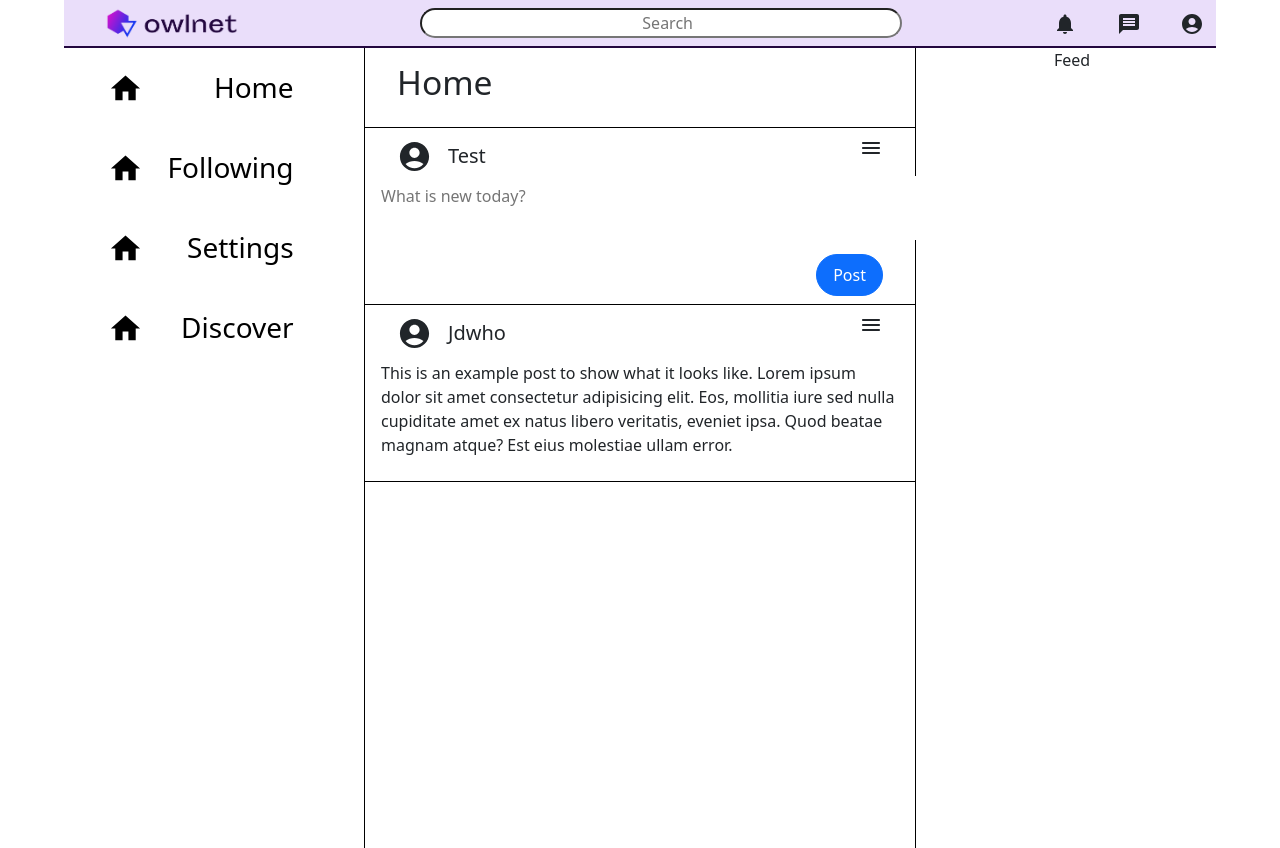
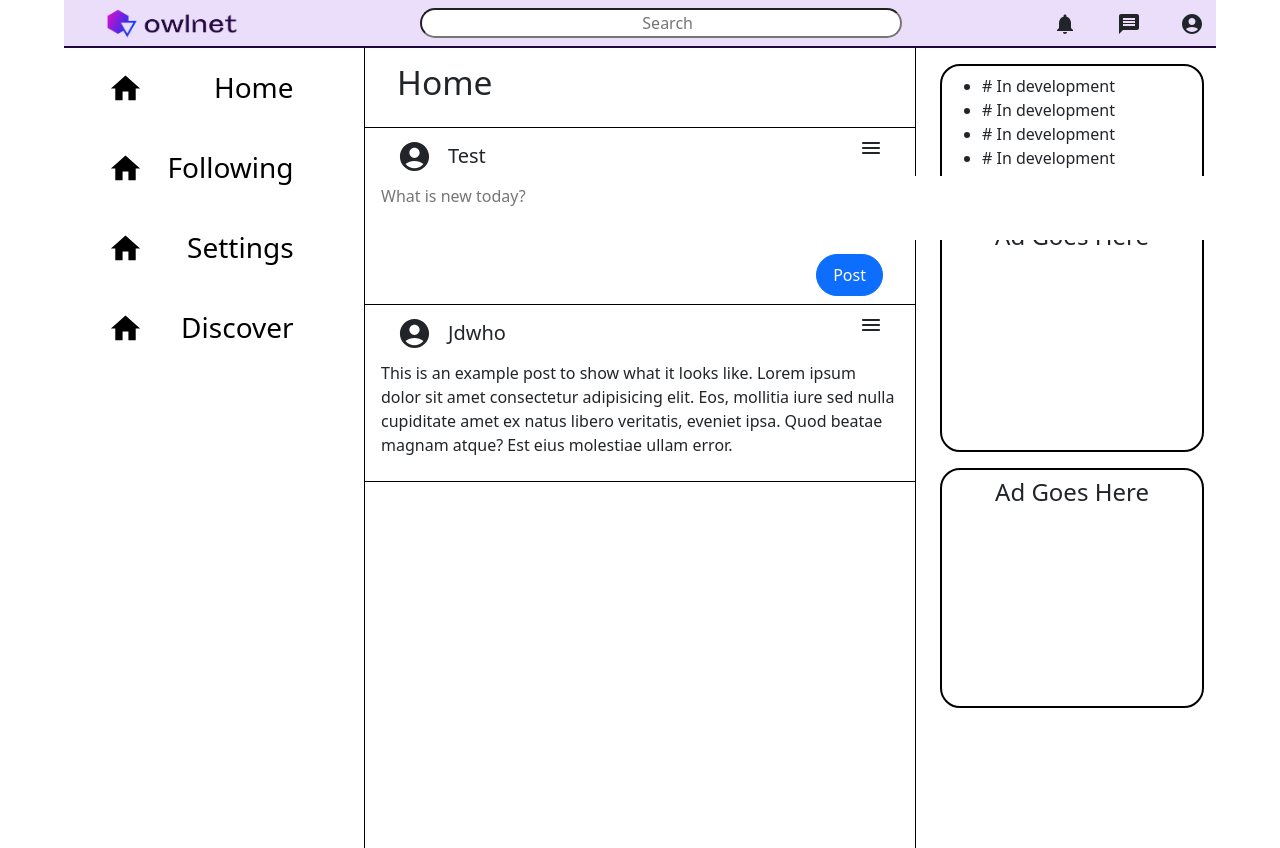
Before and after one commit to j-m-smith426/Owlnet-js, a React (Vite) app: page /messages in a window 1280 px wide. Shown: the top 848 px of the page. Built offline with nearby package versions, Linux system fonts and the light colour scheme.

Commit message:
Placeholders for content on the right

```diff
--- a/src/App.css
+++ b/src/App.css
@@ -20,6 +20,19 @@
 .full{
   width: 90vw;
   height: auto;
+}
+
+.block {
+  display: flex;
+  border: 2px solid black;
+  border-radius: 20px;
+  margin-top: 1rem;
+  padding: .5rem;
+}
+
+.ad {
+  display: block;
+  height: 15rem;
 }
 
 .nav_container_row{
--- a/src/App.jsx
+++ b/src/App.jsx
@@ -6,6 +6,8 @@ import './App.css'
 import NavBar from './components/NavBar/NavBar'
 import Home from './components/Home/Home'
 import Menu from './components/Menu/Menu'
+import Trending from './components/Feed/Trending/Trending'
+import AdBlock from './components/Feed/AdBlock/AdBlock'
 
 function App() {
 
@@ -30,7 +32,11 @@ function App() {
               <Route path='/messages' element={<Home />} />
             </Routes>
           </Col>
-          <Col xs={3}>Feed</Col>
+          <Col xs={3}>
+            <Trending />
+            <AdBlock />
+            <AdBlock />
+          </Col>
         </Row>
       </Container>
 
--- /dev/null
+++ b/src/components/Feed/AdBlock/AdBlock.jsx
@@ -0,0 +1,11 @@
+import React from 'react'
+
+const AdBlock = () => {
+  return (
+    <div className='block ad'>
+        <h4>Ad Goes Here</h4>
+    </div>
+  )
+}
+
+export default AdBlock
--- /dev/null
+++ b/src/components/Feed/Trending/Trending.jsx
@@ -0,0 +1,17 @@
+import React from 'react'
+
+const Trending = () => {
+  return (
+    <div className='block'>
+        <ul>
+            <li># In development</li>
+            <li># In development</li>
+            <li># In development</li>
+            <li># In development</li>
+        </ul>
+
+        </div>
+  )
+}
+
+export default Trending
```
